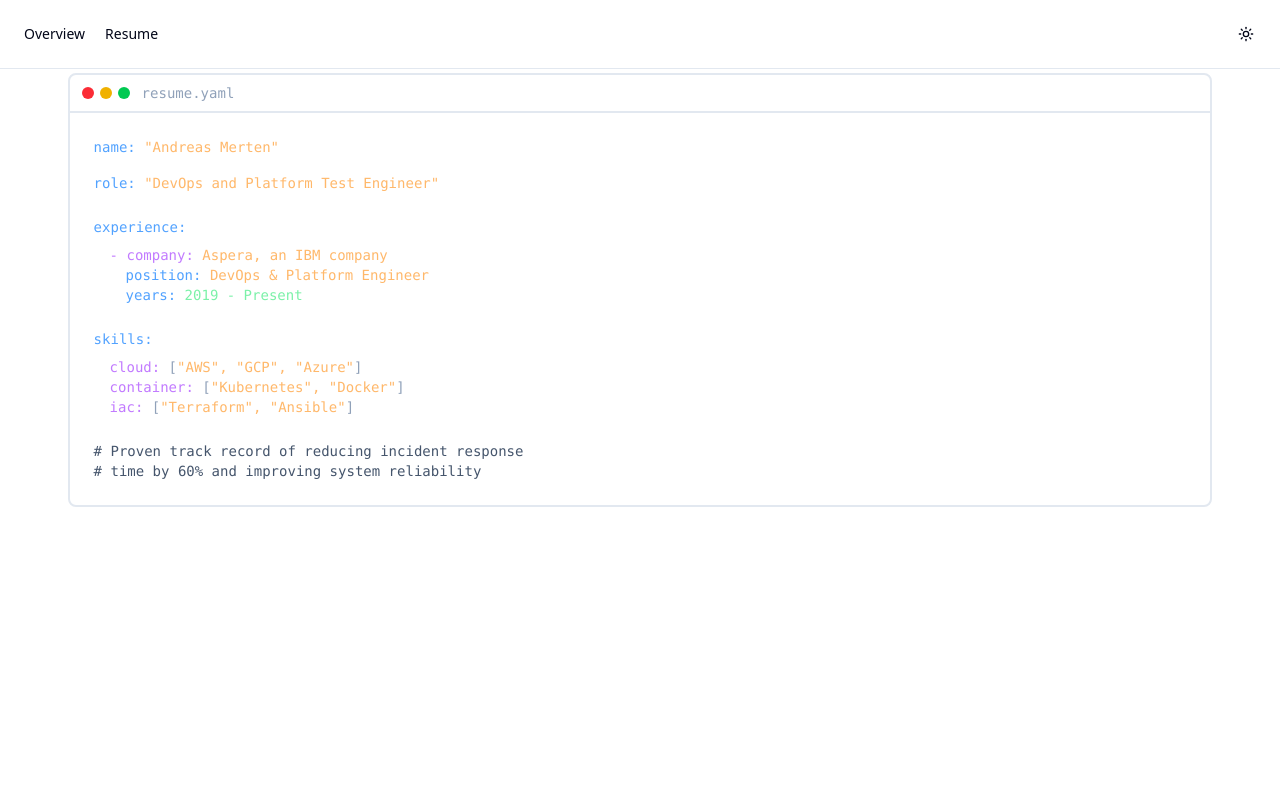
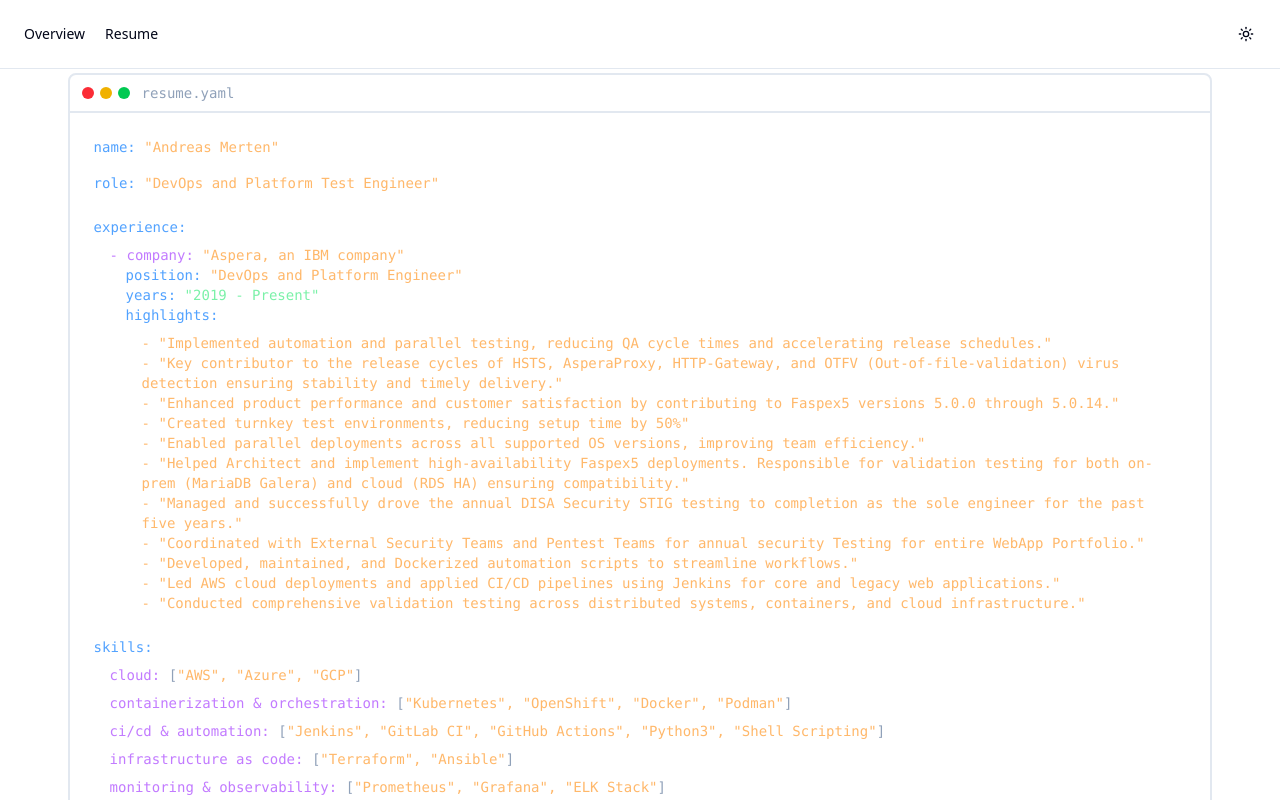
Before and after one commit to dremerten/pub-site, a React (Vite) app: page /resume in a window 1280 px wide. Shown: the top 800 px of the page. Built offline with nearby package versions, Linux system fonts and the light colour scheme; the HTML template or start-up script is replaced by a standard one.

Commit message:
Add resume data

```diff
--- /dev/null
+++ b/src/data/resume.js
@@ -0,0 +1,88 @@
+export const personalInfo = {
+  name: "Andreas Merten",
+  role: "DevOps and Platform Test Engineer",
+};
+
+export const experienceData = [
+  {
+    company: "Aspera, an IBM company",
+    position: "DevOps and Platform Engineer",
+    years: "2019 - Present",
+    highlights: [
+      "Implemented automation and parallel testing, reducing QA cycle times and accelerating release schedules.",
+      "Key contributor to the release cycles of HSTS, AsperaProxy, HTTP-Gateway, and OTFV (Out-of-file-validation) virus detection ensuring stability and timely delivery.",
+      "Enhanced product performance and customer satisfaction by contributing to Faspex5 versions 5.0.0 through 5.0.14.",
+      "Created turnkey test environments, reducing setup time by 50%",
+      "Enabled parallel deployments across all supported OS versions, improving team efficiency.",
+      "Helped Architect and implement high-availability Faspex5 deployments. Responsible for validation testing for both on-prem (MariaDB Galera) and cloud (RDS HA) ensuring compatibility.",
+      "Managed and successfully drove the annual DISA Security STIG testing to completion as the sole engineer for the past five years.",
+      "Coordinated with External Security Teams and Pentest Teams for annual security Testing for entire WebApp Portfolio.",
+      "Developed, maintained, and Dockerized automation scripts to streamline workflows.",
+      "Led AWS cloud deployments and applied CI/CD pipelines using Jenkins for core and legacy web applications.",
+      "Conducted comprehensive validation testing across distributed systems, containers, and cloud infrastructure."
+    ]
+  }
+];
+
+export const skillsData = [
+  {type: "cloud", items: ["AWS", "Azure", "GCP"]},
+  {type: "containerization & orchestration", items: ["Kubernetes", "OpenShift", "Docker", "Podman"]},
+  {type: "ci/cd & automation", items: ["Jenkins", "GitLab CI", "GitHub Actions", "Python3", "Shell Scripting"]},
+  {type: "infrastructure as code", items: ["Terraform", "Ansible"]},
+  {type: "monitoring & observability", items: ["Prometheus", "Grafana", "ELK Stack"]},
+  {type: "security", items: ["TLS Certificate & Secret Management", "Security-by-Design", "Blue-Green Deployments"]},
+  {type: "systems & networking", items: ["Linux", "Windows Server", "Firewalls", "DNS"]},
+  {type: "identity & access management", items: ["Okta", "JumpCloud", "Authentik", "Keycloak", "ADFS", "Microsoft Entra ID"]},
+  {type: "api testing & validation", items: ["Postman"]},
+  {type: "version control & project management", items: ["Git", "GitHub", "Jira", "Confluence"]},
+  {type: "communication & collaboration", items: ["MS Outlook", "Teams", "Slack"]},
+  {type: "methodologies", items: ["Agile", "DevOps"]}
+];
+
+export const comments = [
+  "Proven track record of creating turnkey test environments,",
+  "reducing setup time by 50%"
+];
+
+// Commented out experience for reference
+export const additionalExperience = [
+  {
+    company: "IBM Aspera",
+    role: "DevOps & Platform Test Engineer",
+    dateRange: "Feb 2019 - Present",
+    experienceList: [
+      "Implemented automation and parallel testing, reducing QA cycle times and accelerating release schedules.",
+      "Key contributor to the release cycles of HSTS, AsperaProxy, HTTP-Gateway, and OTFV, ensuring stability and timely delivery.",
+      "Enhanced product performance and customer satisfaction by contributing to Faspex5 versions 5.0.0 through 5.0.14.",
+      "Created turnkey test environments, reducing setup time from hours to 30 minutes.",
+      "Enabled parallel deployments across all supported OS versions, improving team efficiency.",
+      "Designed and implemented high-availability Faspex5 deployments for both on-prem (MariaDB Galera) and cloud (RDS HA) customers.",
+      "Managed and successfully drove the annual DISA Security STIG testing to completion as the sole engineer for the past five years.",
+      "Developed, maintained, and Dockerized automation scripts to streamline workflows.",
+      "Led AWS cloud deployments and applied CI/CD pipelines using Jenkins for core and legacy web applications.",
+      "Conducted comprehensive validation testing across distributed systems, containers, and cloud infrastructure."
+    ]
+  },
+  {
+    company: "Infoset-ng (open-source project), The Palisadoes Foundation",
+    role: "Open-source Contributor",
+    dateRange: "August 2017 - February 2018",
+    experienceList: [
+      "Performed Unit Testing, Debugging and Technical Documentation.",
+      "Contributed to the development of an all purpose data gathering application.",
+      "Collaborated in the design infrastructure and deployment of MySQL based back-end.",
+      "Implemented database connection pooling to reduce the load on the database server when experiencing high transaction volumes.",
+      "Assisted with the set up and maintenance of the organization's network agents"
+    ]
+  },
+  {
+    company: "Education and Training",
+    role: "IBM Apprenticeship Program",
+    dateRange: "2019-2020",
+    experienceList: [
+      "Completed an intensive hands-on program specializing in software development, quality assurance, and testing methodologies.",
+      "Acquired practical experience in deploying, testing, and maintaining enterprise applications in both on-premises and cloud environments.",
+      "Developed foundational skills in DevOps practices, automation, and continuous integration pipelines, establishing a strong entry into the technology field."
+    ]
+  }
+];
--- a/src/pages/Resume.jsx
+++ b/src/pages/Resume.jsx
@@ -1,24 +1,41 @@
 import PageWrapper from "../components/PageWrapper.jsx";
+import { personalInfo, experienceData, skillsData, comments } from "@/data/resume";
 
 const ExperienceItem = ({
   company,
   position,
-  years
+  years,
+  highlights=[]
 }) => {
   return (
     <div>
-      <span className="text-purple-400">- company:</span> <span className="text-orange-300">{ company }</span>
+      <span className="text-purple-400">- company:</span> <span className="text-orange-300">"{ company }"</span>
       <div className="ml-4">
-        <span className="text-blue-400">position:</span> <span className="text-orange-300">{ position }</span><br/>
-        <span className="text-blue-400">years:</span> <span className="text-green-300">{ years }</span>
+        <span className="text-blue-400">position:</span> <span className="text-orange-300">"{ position }"</span><br/>
+        <span className="text-blue-400">years:</span> <span className="text-green-300">"{ years }"</span><br/>
+        <span className="text-blue-400">highlights:</span><br />
+        <div className="ml-4 mt-2 space-y-3">
+          {
+            highlights.map((item, index) => (
+              <>
+                <span key={index} className="text-orange-300">- "{ item }"</span>
+                <br />
+              </>
+            ))
+          }
+        </div>
       </div>
     </div>
   );
 }
 
-const experienceItems = [
-  {company: "Aspera, an IBM company", position: "DevOps & Platform Engineer", years: "2019 - Present"}
-];
+const SkillsItem = ({type, items}) => {
+  return (
+    <div className="ml-4 mt-2">
+      <span className="text-purple-400">{type}:</span> <span className="text-slate-400">[</span><span className="text-orange-300">"{items.join('", "')}"</span><span className="text-slate-400">]</span><br/>
+    </div>
+  );
+}
 
 const Resume = () => {
   return (
@@ -36,22 +53,23 @@
         <div className="p-6">
           <div className="space-y-4 text-sm">
             <div>
-              <span className="text-blue-400">name:</span> <span className="text-orange-300">"Andreas Merten"</span>
+              <span className="text-blue-400">name:</span> <span className="text-orange-300">"{personalInfo.name}"</span>
             </div>
             <div>
-              <span className="text-blue-400">role:</span> <span className="text-orange-300">"DevOps and Platform Test Engineer"</span>
+              <span className="text-blue-400">role:</span> <span className="text-orange-300">"{personalInfo.role}"</span>
             </div>
 
             <div className="mt-6">
               <span className="text-blue-400">experience:</span>
               <div className="ml-4 mt-2 space-y-3">
                 {
-                  experienceItems.map((item, index) => (
+                  experienceData.map((item, index) => (
                     <ExperienceItem
                       key={index}
                       position={item.position}
                       company={item.company}
                       years={item.years}
+                      highlights={item.highlights}
                     />
                   ))
                 }
@@ -60,61 +78,21 @@
 
             <div className="mt-6">
               <span className="text-blue-400">skills:</span>
-              <div className="ml-4 mt-2">
-                <span className="text-purple-400">cloud:</span> <span className="text-slate-400">[</span><span className="text-orange-300">"AWS", "GCP", "Azure"</span><span className="text-slate-400">]</span><br/>
-                <span className="text-purple-400">container:</span> <span className="text-slate-400">[</span><span className="text-orange-300">"Kubernetes", "Docker"</span><span className="text-slate-400">]</span><br/>
-                <span className="text-purple-400">iac:</span> <span className="text-slate-400">[</span><span className="text-orange-300">"Terraform", "Ansible"</span><span className="text-slate-400">]</span>
-              </div>
+              {
+                skillsData.map((item, index) => (
+                  <SkillsItem items={item.items} key={index} type={item.type} />
+                ))
+              }
             </div>
 
             <div className="mt-6">
-              <span className="text-slate-600"># Proven track record of reducing incident response</span><br/>
-              <span className="text-slate-600"># time by 60% and improving system reliability</span>
+              {comments.map((comment, index) => (
+                <span key={index} className="text-slate-600"># {comment}<br/></span>
+              ))}
             </div>
           </div>
         </div>
       </div>
-      {/*<JobSection*/}
-      {/*  company="IBM Aspera"*/}
-      {/*  role="DevOps & Platform Test Engineer"*/}
-      {/*  dateRange="Feb 2019 - Present"*/}
-      {/*  experienceList={[*/}
-      {/*    "Implemented automation and parallel testing, reducing QA cycle times and accelerating release schedules.",*/}
-      {/*    "Key contributor to the release cycles of HSTS, AsperaProxy, HTTP-Gateway, and OTFV, ensuring stability and timely delivery.",*/}
-      {/*    "Enhanced product performance and customer satisfaction by contributing to Faspex5 versions 5.0.0 through 5.0.14.",*/}
-      {/*    "Created turnkey test environments, reducing setup time from hours to 30 minutes.",*/}
-      {/*    "Enabled parallel deployments across all supported OS versions, improving team efficiency.",*/}
-      {/*    "Designed and implemented high-availability Faspex5 deployments for both on-prem (MariaDB Galera) and cloud (RDS HA) customers.",*/}
-      {/*    "Managed and successfully drove the annual DISA Security STIG testing to completion as the sole engineer for the past five years.",*/}
-      {/*    "Developed, maintained, and Dockerized automation scripts to streamline workflows.",*/}
-      {/*    "Led AWS cloud deployments and applied CI/CD pipelines using Jenkins for core and legacy web applications.",*/}
-      {/*    "Conducted comprehensive validation testing across distributed systems, containers, and cloud infrastructure."*/}
-      {/*  ]}*/}
-      {/*/>*/}
-
-      {/*<JobSection*/}
-      {/*  company="Infoset-ng (open-source project), The Palisadoes Foundation"*/}
-      {/*  role={"Open-source Contributor"}*/}
-      {/*  dateRange="August 2017 - February 2018"*/}
-      {/*  experienceList={[*/}
-      {/*    "Performed Unit Testing, Debugging and Technical Documentation.",*/}
-      {/*      "Contributed to the development of an all purpose data gathering application.",*/}
-      {/*      "Collaborated in the design infrastructure and deployment of MySQL based back-end.",*/}
-      {/*      "Implemented database connection pooling to reduce the load on the database server when experiencing high transaction volumes.",*/}
-      {/*      "Assisted with the set up and maintenance of the organization's network agents"*/}
-      {/*    ]}*/}
-      {/*/>*/}
-
-      {/*<JobSection*/}
-      {/*  company="Education and Training"*/}
-      {/*  role="IBM Apprenticeship Program"*/}
-      {/*  dateRange="2019-2020"*/}
-      {/*  experienceList={[*/}
-      {/*    "Completed an intensive hands-on program specializing in software development, quality assurance, and testing methodologies.",*/}
-      {/*    "Acquired practical experience in deploying, testing, and maintaining enterprise applications in both on-premises and cloud environments.",*/}
-      {/*    "Developed foundational skills in DevOps practices, automation, and continuous integration pipelines, establishing a strong entry into the technology field."*/}
-      {/*  ]}*/}
-      {/*/>*/}
     </PageWrapper>
   );
 };
```
